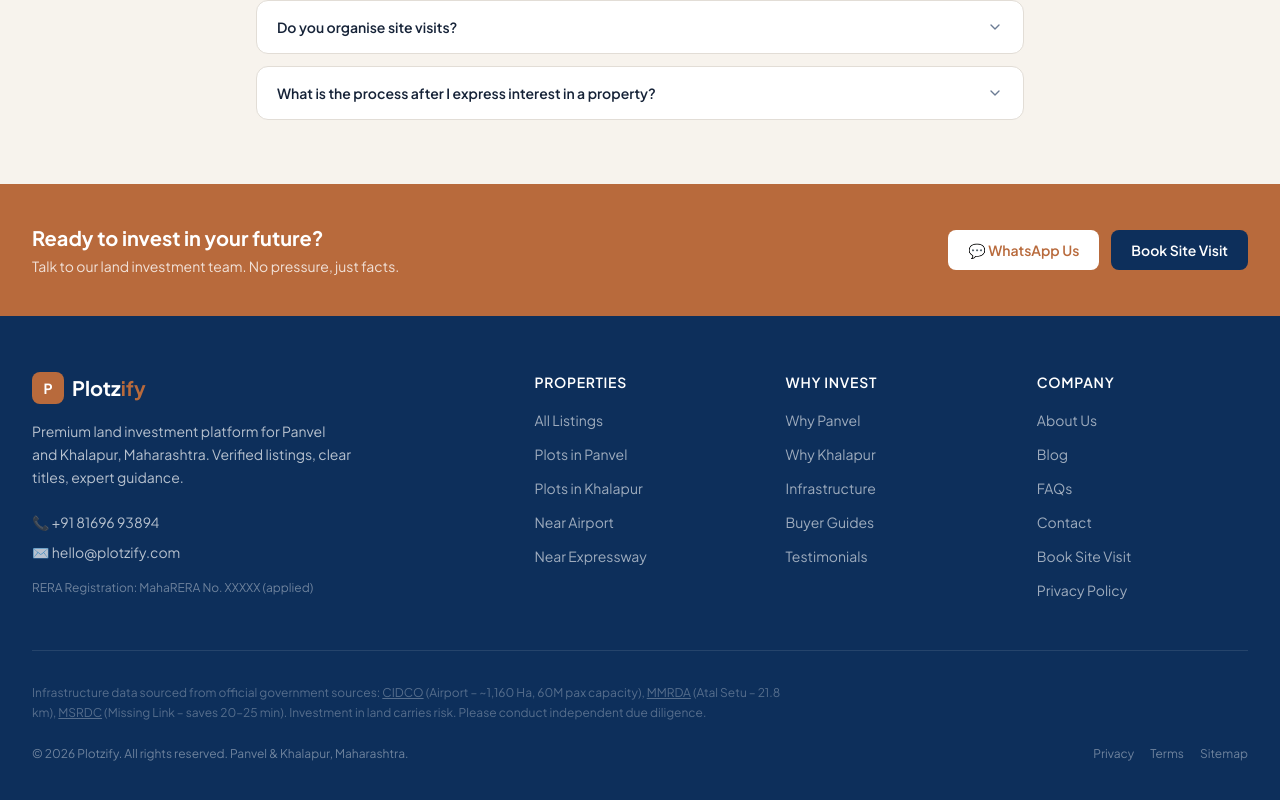
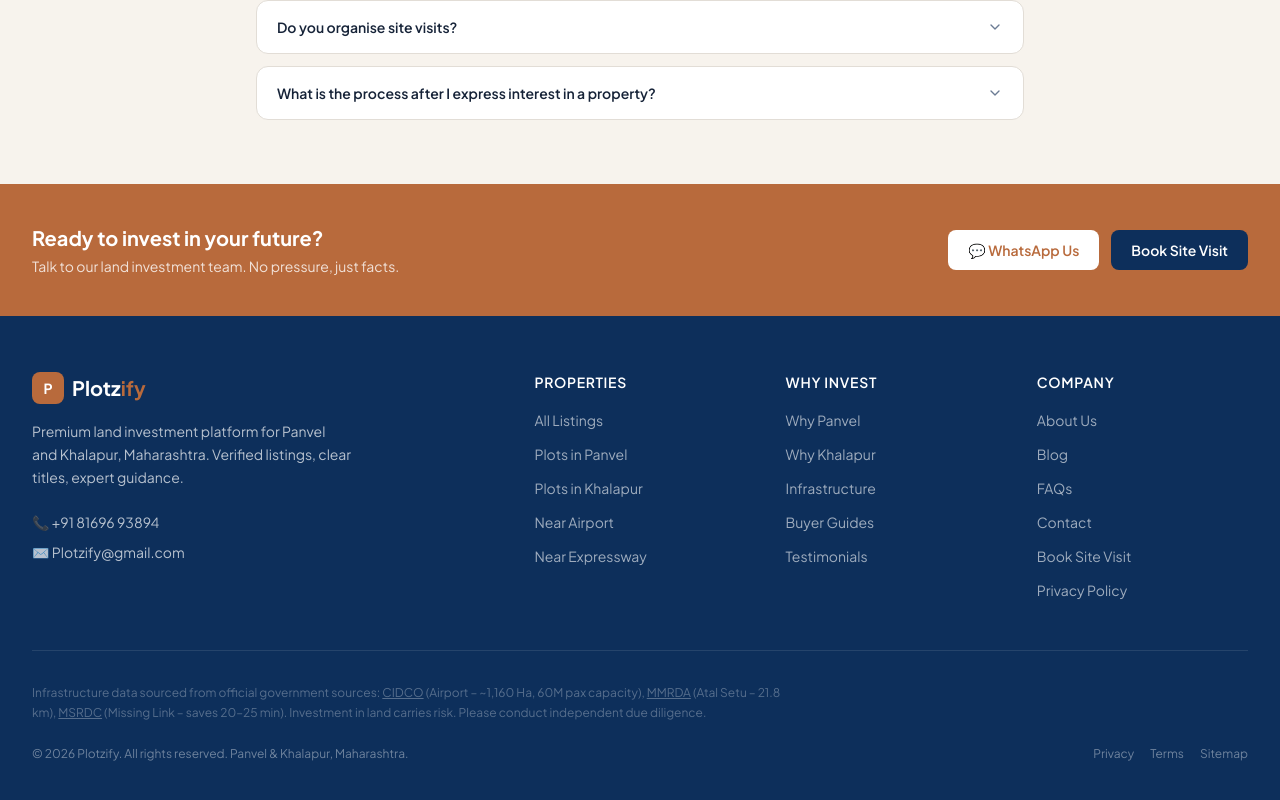
Before and after one commit to devj22/plotisfy, a Next.js app in the folder Desktop/website/: page /faqs in a window 1280 px wide. Shown: the part 621-1421 px from the top of the page. Built offline with nearby package versions, Linux system fonts and the light colour scheme.

Commit message:
fix: remove RERA registration line, update email to Plotzify@gmail.com

```diff
--- a/Desktop/website/src/app/contact/page.tsx
+++ b/Desktop/website/src/app/contact/page.tsx
@@ -29,7 +29,7 @@
               <h2 className="text-[#0D2F5B] text-2xl font-bold">Contact Information</h2>
               {[
                 { icon: Phone, label: "Phone / WhatsApp", value: "+91 81696 93894", href: "tel:+918169693894" },
-                { icon: Mail, label: "Email", value: "hello@plotzify.com", href: "mailto:hello@plotzify.com" },
+                { icon: Mail, label: "Email", value: "Plotzify@gmail.com", href: "mailto:Plotzify@gmail.com" },
                 { icon: MapPin, label: "Coverage Area", value: "Panvel & Khalapur, Maharashtra", href: null },
               ].map((item) => (
                 <div key={item.label} className="flex items-start gap-4">
--- a/Desktop/website/src/app/privacy/page.tsx
+++ b/Desktop/website/src/app/privacy/page.tsx
@@ -39,11 +39,11 @@
               },
               {
                 title: "Your Rights",
-                body: "You have the right to access, correct, or delete your personal data. Contact us at hello@plotzify.com to make a request.",
+                body: "You have the right to access, correct, or delete your personal data. Contact us at Plotzify@gmail.com to make a request.",
               },
               {
                 title: "Contact",
-                body: "For privacy-related questions, email us at hello@plotzify.com or call +91 81696 93894.",
+                body: "For privacy-related questions, email us at Plotzify@gmail.com or call +91 81696 93894.",
               },
             ].map((section) => (
               <div key={section.title}>
--- a/Desktop/website/src/components/layout/Footer 2.tsx
+++ b/Desktop/website/src/components/layout/Footer 2.tsx
@@ -63,7 +63,6 @@
               </a>
             </div>
             <p className="text-white/40 text-xs mt-4">
-              RERA Registration: MahaRERA No. XXXXX (applied)
             </p>
           </div>
 
--- a/Desktop/website/src/components/layout/Footer 3.tsx
+++ b/Desktop/website/src/components/layout/Footer 3.tsx
@@ -63,7 +63,6 @@
               </a>
             </div>
             <p className="text-white/40 text-xs mt-4">
-              RERA Registration: MahaRERA No. XXXXX (applied)
             </p>
           </div>
 
--- a/Desktop/website/src/components/layout/Footer.tsx
+++ b/Desktop/website/src/components/layout/Footer.tsx
@@ -56,15 +56,12 @@
             </div>
             <div className="mt-2">
               <a
-                href="mailto:hello@plotzify.com"
+                href="mailto:Plotzify@gmail.com"
                 className="text-sm text-white/70 hover:text-white transition-colors"
               >
-                ✉️ hello@plotzify.com
+                ✉️ Plotzify@gmail.com
               </a>
             </div>
-            <p className="text-white/40 text-xs mt-4">
-              RERA Registration: MahaRERA No. XXXXX (applied)
-            </p>
           </div>
 
           {/* Properties */}
```
